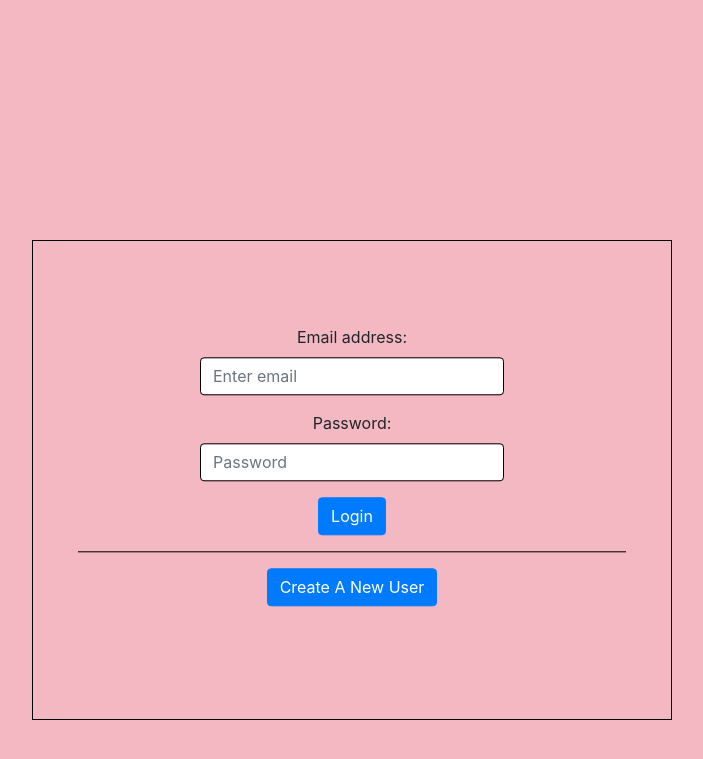
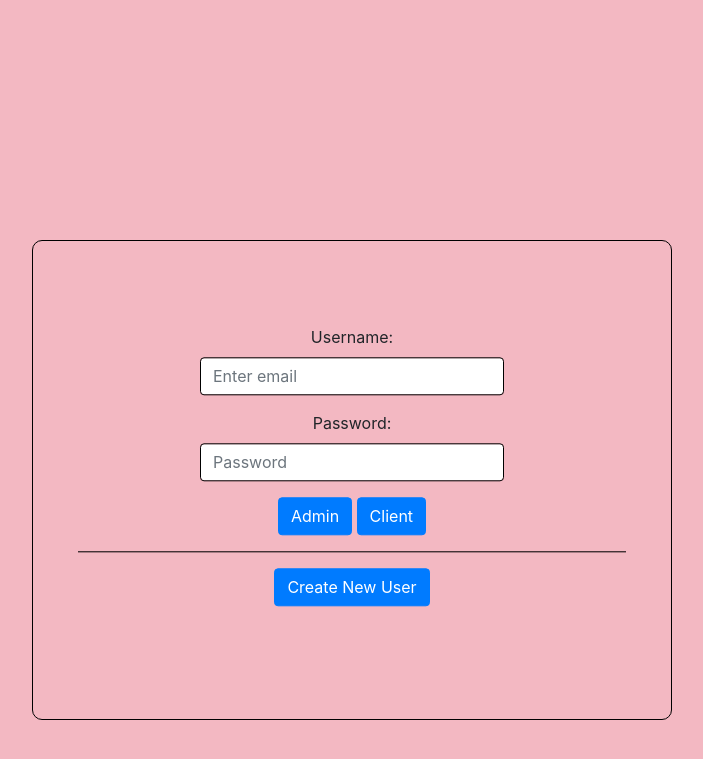
Before and after one commit to Scodia619/Babysitter-Booking-Program, a PHP site: page / in a window 1280 px wide. Shown: the top 759 px of the page, without its empty margins (288-991 px from the left). Run offline with PHP 8.4, Linux system fonts and the light colour scheme.

Commit message:
Finished Login Page
Finished the Login page and includes the new pages for next stage of development

```diff
--- /dev/null
+++ b/adminMenu.php
@@ -0,0 +1,4 @@
+<?php ?>
+<html>
+<head><title>Admin Menu</title></head>
+</html>
--- /dev/null
+++ b/clientMenu.php
@@ -0,0 +1,4 @@
+<?php ?>
+<html>
+<head><title>Client Menu</title></head>
+</html>
--- /dev/null
+++ b/configure.php
@@ -0,0 +1,7 @@
+<?php
+
+define('DB_SERVER', 'localhost');
+define('DB_USER', 'will');
+define('DB_PASS', 'Dragonfable1!');
+
+?>
--- a/index.php
+++ b/index.php
@@ -1,4 +1,18 @@
-<?php ?>
+<?php
+
+require "configure.php";
+
+$db_handle = mysqli_connect(DB_SERVER, DB_USER, DB_PASS);
+
+$database = "booking_app";
+
+$db_found = mysqli_select_db($db_handle, $database);
+
+if (!$db_found){
+    print "Database not Found";
+}
+
+?>
 <html>
 
 <head>
@@ -8,21 +22,62 @@
 </head>
 
 <body>
-    <form class="login">
+    <form class="login" action="index.php" method="post">
         <div class="container">
             <div class="form-group">
-                <label for="exampleInputEmail1">Email address:</label>
-                <input type="email" class="form-control" id="exampleInputEmail1" aria-describedby="emailHelp" placeholder="Enter email">
+                <label for="exampleInputEmail1">Username:</label>
+                <input type="text" name="username"class="form-control" id="exampleInputEmail1" aria-describedby="emailHelp" placeholder="Enter email">
             </div>
             <div class="form-group">
                 <label for="exampleInputPassword1">Password:</label>
-                <input type="password" class="form-control" id="exampleInputPassword1" placeholder="Password">
+                <input type="password" name="pass" class="form-control" id="exampleInputPassword1" placeholder="Password">
             </div>
-            <button type="submit" class="btn btn-primary">Login</button>
+            <input type="submit" name="admin" class="btn btn-primary" value="Admin">
+            <input type="submit" name="client" class="btn btn-primary" value="Client">
             <hr  size="5" width="90%" color="black">
-            <button type="submit" class="btn btn-primary">Create A New User</button>
+            <input type="submit" name="createUser" class="btn btn-primary" value="Create New User">
         </div>
     </form>
 </body>
 
+<?php
+
+if(isset($_POST["admin"])){
+    $usr = $_POST['username'];
+    $pass = $_POST['pass'];
+    print $usr;
+    $sql = "SELECT * FROM babysitter WHERE Username='$usr' and Pass='$pass'";
+    $result = mysqli_query($db_handle, $sql);
+    $result = mysqli_query($db_handle, $sql);
+    if(!$result || mysqli_num_rows($result) == 0){
+        header("Location: ../test/index.php?User not found");
+    }else{
+        header("Location: ../test/adminMenu.php");
+    }
+}
+
+if(isset($_POST["client"])){
+    $usr = $_POST['username'];
+    $pass = $_POST['pass'];
+    $sql = "SELECT * FROM client WHERE Username='$usr' and Pass='$pass'";
+    $result = mysqli_query($db_handle, $sql);
+    if(!$result || mysqli_num_rows($result) == 0){
+        header("Location: ../test/index.php?User not found");
+    }else{
+        header("Location: ../test/clientMenu.php");
+    }
+}
+
+if(isset($_POST['createUser'])){
+    header("Location: ../test/createUser.php");
+}
+
+?>
+
 </html>
+
+<?php
+
+mysqli_close($db_handle);
+
+?>
--- a/styles.css
+++ b/styles.css
@@ -8,6 +8,7 @@ body{
     transform: translate(50%, 50%);
     text-align: center;
     border: solid black 1px;
+    border-radius: 10px;
 }
 
 .form-control{
```
Also changed, not shown: createUser.php (added).
